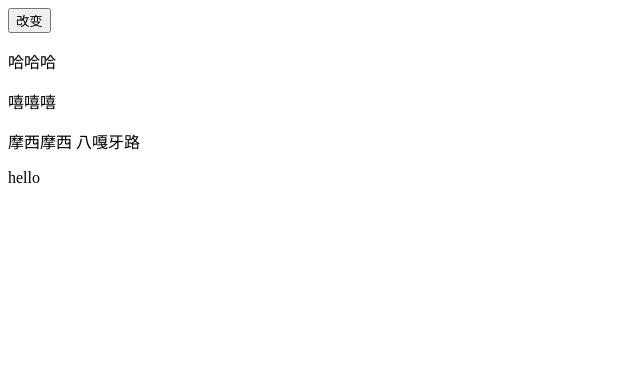
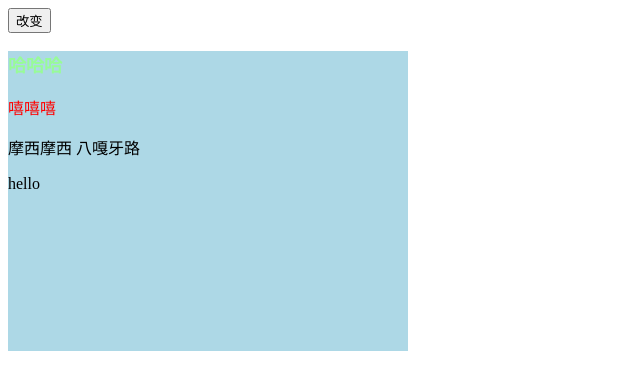
Before and after one commit to HuskkyQ/vue-diff-sevan, a website built with webpack: page public/index.html in a window 1280 px wide. Both pictures are taken after a click on the button "改变". Shown: the whole page, without its empty margins (0-640 px from the left). Built offline with nearby package versions, Linux system fonts and the light colour scheme.

Commit message:
'update-patch0props'

```diff
--- a/public/index.html
+++ b/public/index.html
@@ -4,7 +4,18 @@
     <meta charset="UTF-8">
     <meta http-equiv="X-UA-Compatible" content="IE=edge">
     <meta name="viewport" content="width=device-width, initial-scale=1.0">
-    <title>Document</title>
+    <title>vue-diff-sevan</title>
+    <style>
+        .item {
+            font-size: 16px;
+            color: red;
+        }
+        .item-wrap {
+            font-size: 18px;
+            font-weight: bold;
+            color: palegreen;
+        }
+    </style>
 </head>
 <body>
     <button id="btn">改变</button>
--- a/src/index.js
+++ b/src/index.js
@@ -12,15 +12,15 @@ import patch from './js/patch'
 
 const app = document.getElementById('app')
 
-let vdom1 = h('div', {key: 'qw'}, [
-    h('p', {key:'A'}, '哈哈哈'),
-    h('p', {key:'B'}, '嘻嘻嘻'),
-    h('p', {key:'F'}, '嗯嗯嗯')
+let vdom1 = h('div', {key: 'qw', style: 'width: 300px; height: 400px; background: lightblue;'}, [
+    h('p', {key:'A', class: 'item'}, '哈哈哈'),
+    h('p', {key:'B', class: 'item'}, '嘻嘻嘻'),
+    h('p', {key:'F', class: 'item'}, '嗯嗯嗯')
 ])
 // let vdom1 = h('section', {}, '你好啊a')
-let vdom2 = h('div', {key: 'qw'}, [
-    h('p', {key:'A'}, '哈哈哈'),
-    h('p', {key:'B'}, '嘻嘻嘻'),
+let vdom2 = h('div', {key: 'qw', style: 'width: 400px; height: 300px; background: lightblue;'}, [
+    h('p', {key:'A', class: 'item-wrap'}, '哈哈哈'),
+    h('p', {key:'B', class: 'item' }, '嘻嘻嘻'),
     h('p', {key:'C'}, [
         h('span', {key: '1'}, '摩西摩西 '),
         h('span', {key: '2'}, '八嘎牙路')
--- a/src/js/createElement.js
+++ b/src/js/createElement.js
@@ -1,6 +1,21 @@
 // 创建真正的dom节点
 export default function createElement(vnode) {
     const domNode = document.createElement(vnode.tag); // 当前创建的节点
+    Object.entries(vnode.data).forEach(([k, v]) => {
+        if (k === 'value') {
+            if(vnode.tag === 'input' || vnode.tag === 'textarea') {
+                domNode.value = v
+            } else {
+                domNode.setAttribute(k, v)
+            }
+        } else if (k === 'style') {
+            domNode.style.cssText = v
+        } else {
+            domNode.setAttribute(k, v)
+        }
+    })
+
+
     // 子节点还是文本节点
     if(vnode.text !== '' && (vnode.children === undefined || vnode.children.length === 0)) {
         domNode.innerText = vnode.text;
--- a/src/js/patchVnode.js
+++ b/src/js/patchVnode.js
@@ -3,7 +3,6 @@ import updateChildren from "./updateChildren";
 
 export default function patchVnode(oldVnode, newVnode) {
     if (oldVnode === newVnode) return
-
     if (newVnode.text !== undefined && (newVnode.children === undefined || newVnode.children.length === 0)) {
         // 新vnode有text属性
         if (newVnode.text !== oldVnode.text) {
@@ -14,15 +13,38 @@ export default function patchVnode(oldVnode, newVnode) {
         // 新vnode不是text节点 有children节点
         if (oldVnode.children !== undefined && oldVnode.children.length > 0) {
             // 新老都有vnode有子节点
-        newVnode.elm = oldVnode.elm
+            newVnode.elm = oldVnode.elm;
             updateChildren(oldVnode.elm, oldVnode.children, newVnode.children);
         } else {
             // 老vnode没有子节点 新的有
             oldVnode.elm.innerHTML = ''; // 需要先清空老vnode的文本节点 再添加新的节点
-          for(let i = 0; i < newVnode.children.length; i++) {
+            for (let i = 0; i < newVnode.children.length; i++) {
                 let newDOM = createElement(newVnode.children[i]);
                 oldVnode.elm.appendChild(newDOM);
             }
         }
     }
+    patchProps(oldVnode, newVnode);
 }
+
+function patchProps(oldVnode, newVnode) {
+    const oldProps = oldVnode.data;
+    const newProps = newVnode.data;
+    for(let prop in oldProps) {
+        if(newProps[prop]) {
+            if(prop === 'value') {
+                if(oldVnode.tag === 'input' || oldVnode.tag === 'textarea') {
+                    oldVnode.elm.value = newProps[prop];
+                } else {
+                    oldVnode.elm.setAttribute(prop, newProps[prop]);
+                }
+            } else if (prop === 'style') {
+                oldVnode.elm.style.cssText = newProps[prop];
+            } else {
+                oldVnode.elm.setAttribute(prop, newProps[prop]);
+            }
+        } else {
+            oldVnode.elm.removeAttribute(prop)
+        }
+    }
+}
```
Also changed, not shown: src/dist/index.dev.js (added), src/js/dist/createElement.dev.js (added), src/js/dist/patchVnode.dev.js. Lines whose indentation alone changed are shown as unchanged.
